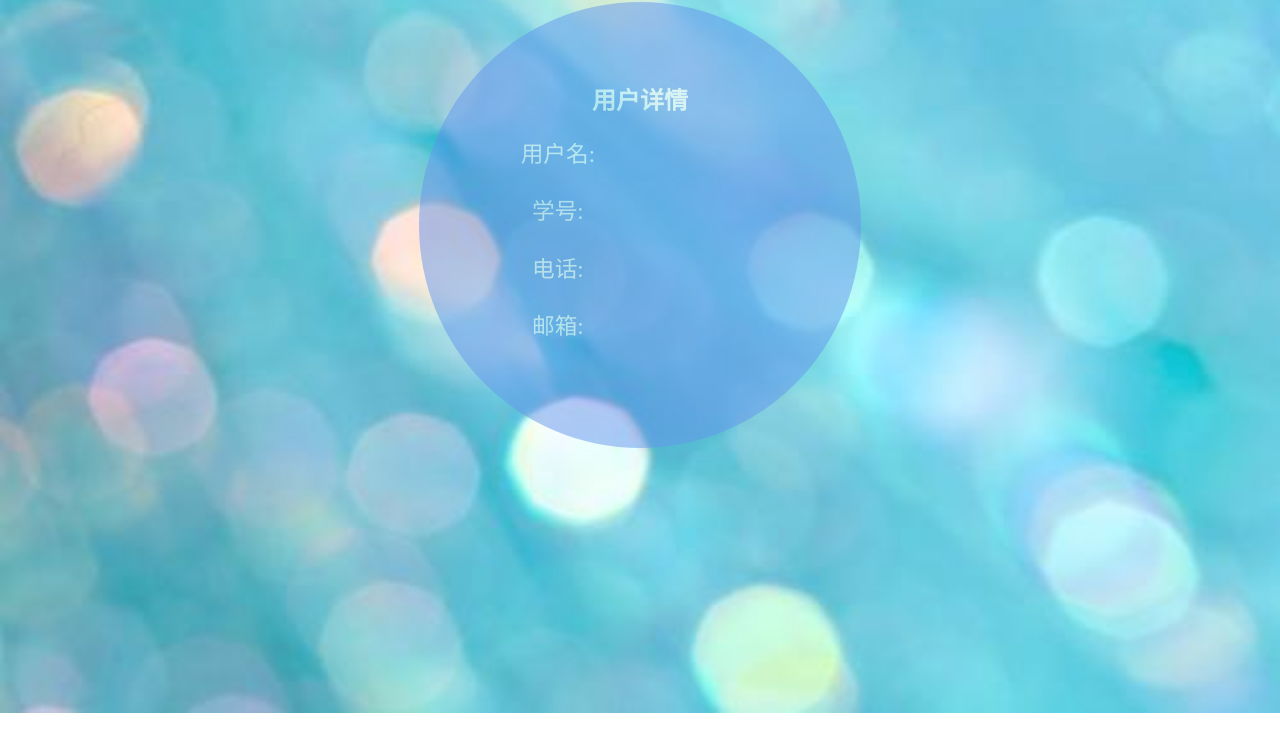
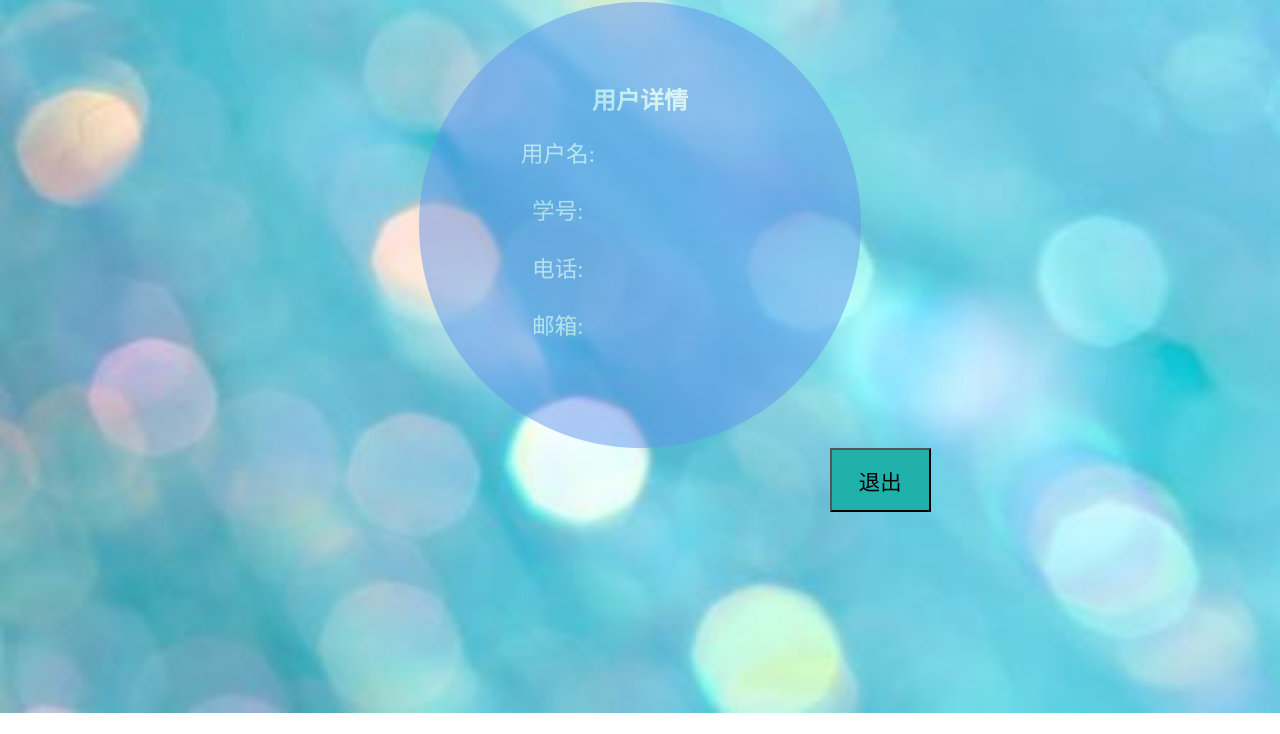
Before and after one commit to chensm9/homework11, a website: page views/details.html in a window 1280 px wide. Shown: the part 87-821 px from the top of the page. Drawn offline with Linux system fonts and the light colour scheme.

Commit message:
detail增加退出button

```diff
--- a/public/javascripts/details.js
+++ b/public/javascripts/details.js
@@ -14,4 +14,7 @@ window.onload = function () {
       $("#mail").text(user.mail);
     }
   });
+  $("button").click(function(){
+    window.location = '/';
+  })
 }
--- a/public/stylesheets/details.css
+++ b/public/stylesheets/details.css
@@ -47,3 +47,11 @@ div#phone, div#mail {
   display: inline-block;
   width: 60%;
 }
+
+button {
+  width: 8%;
+  height: 8%;
+  margin-left: 65%;
+  font-size: 16pt;
+  background-color: lightseagreen;
+}
--- a/routes/details.js
+++ b/routes/details.js
@@ -7,12 +7,10 @@ var path = require('path'),
 var db = require('../database/db');
 
 router.post('/', function(req, res, next) {
-  console.log(req.body.username);
   var user = {
     username: req.body.username
   };
   db.users.find(user).then(data =>  {
-    console.log(data);
     if (data == "") {
       res.redirect("/");
     } else {
--- a/views/details.html
+++ b/views/details.html
@@ -18,5 +18,6 @@
       <div class="info"><span>电话:</span><div id="phone"></div></div>
       <div class="info"><span>邮箱:</span><div id="mail"></div></div>
     </div>
+    <button>退出</button>
   </body>
 </html>
```
